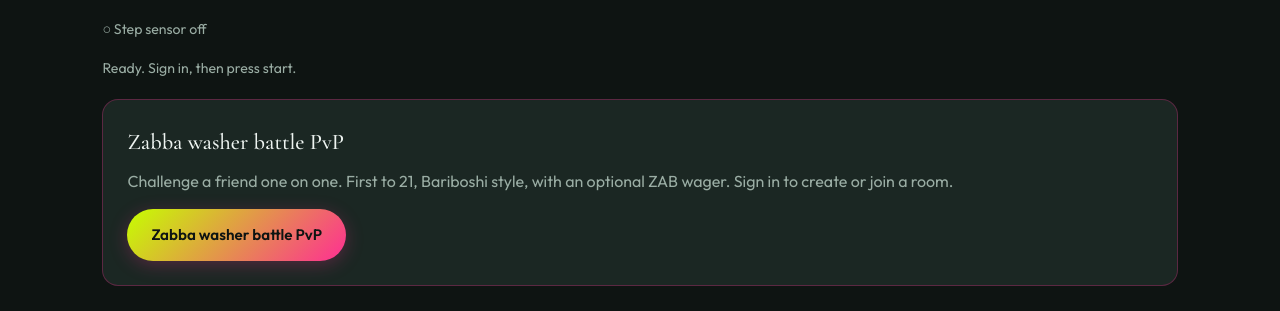
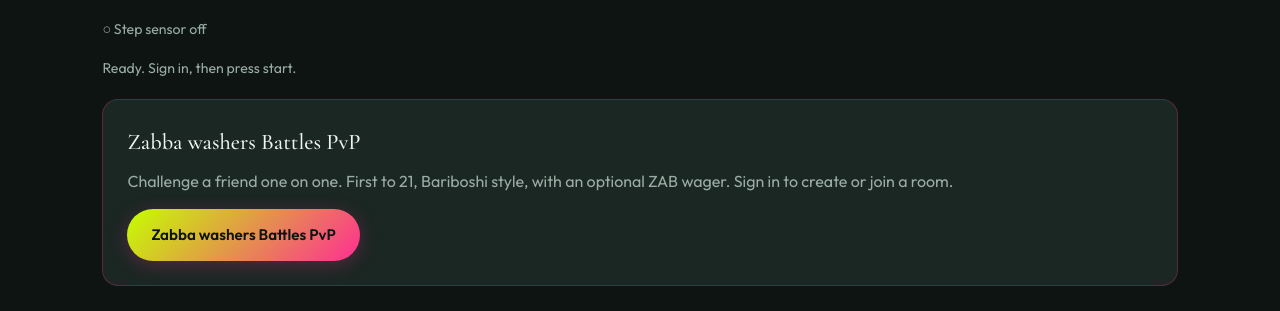
Before and after one commit to zabbadat/my-site, a website with bundled scripts: page index.html in a window 1280 px wide. Shown: the part 3920-4231 px from the top of the page. Built offline with nearby package versions, Linux system fonts and the light colour scheme; files whose address does not match are found by name.

Commit message:
Label 'Zabba washers Battles PvP' (staged, not deployed)

```diff
--- a/index.html
+++ b/index.html
@@ -640,9 +640,9 @@ n.addEventListener("scroll",f,{passive:true});window.addEventListener("resize",f
 <p class="note" id="status">Ready. Sign in, then press start.</p>
 <p><a class="btn ghost" id="shareX" hidden target="_blank" rel="noopener">Share this game on X</a></p>
 <div class="card" id="pvpWasherEntry" style="margin-top:1.15rem">
-  <h3>Zabba washer battle PvP</h3>
+  <h3>Zabba washers Battles PvP</h3>
   <p>Challenge a friend one on one. First to 21, Bariboshi style, with an optional ZAB wager. Sign in to create or join a room.</p>
-  <div class="row"><a class="btn" id="pvpWasherEntryBtn" href="#washerbattle">Zabba washer battle PvP</a></div>
+  <div class="row"><a class="btn" id="pvpWasherEntryBtn" href="#washerbattle">Zabba washers Battles PvP</a></div>
 </div>
 </section>
   <section id="board">
```
Also changed, not shown: test/pvp-washer-entry.test.js (+1 -1 lines).
